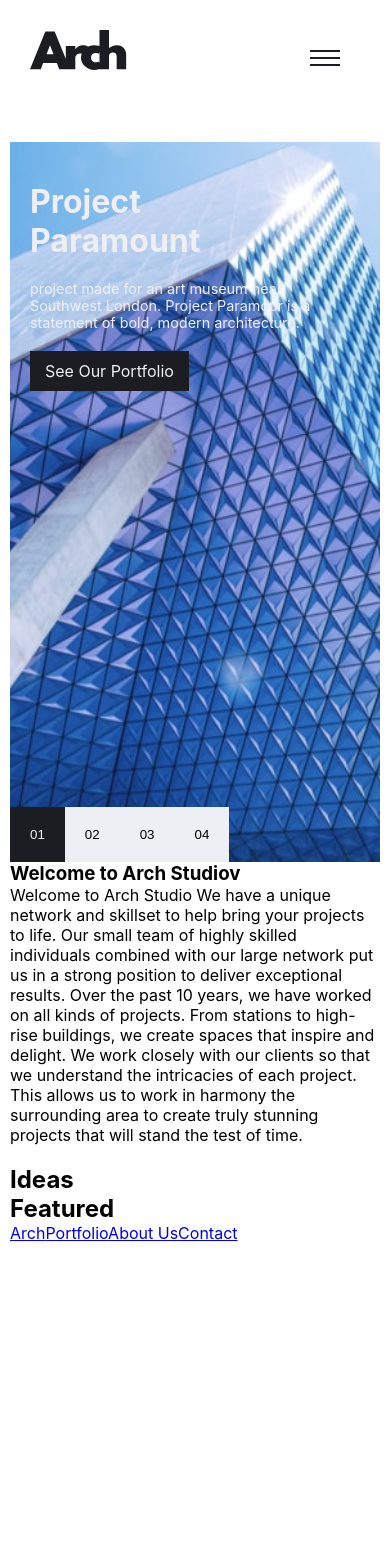
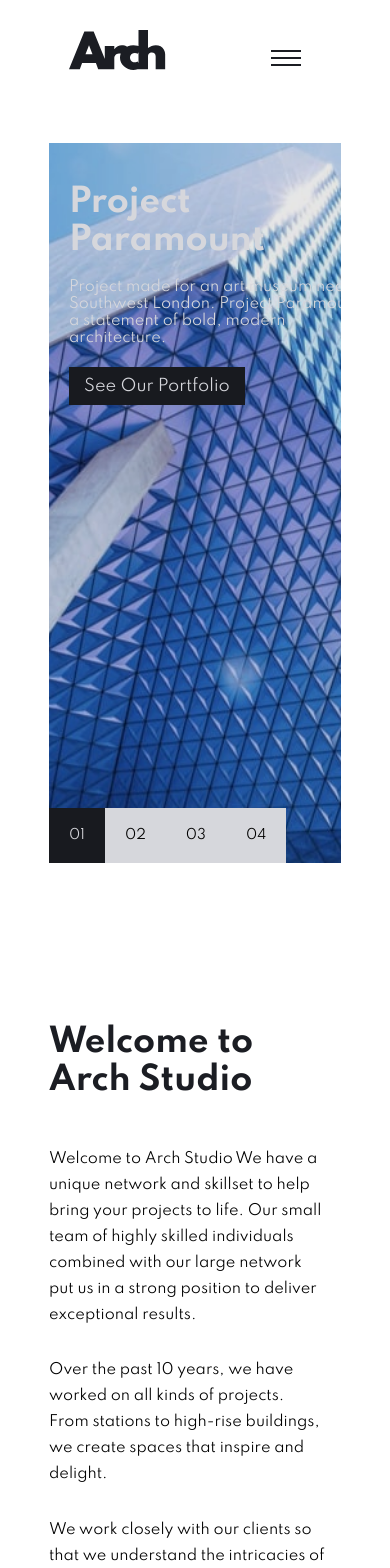
Before and after one commit to JoaquinBruhnIntive/react-landing, a React (Create React App) app: page / in a window 390 px wide. Shown: the top 1568 px of the page. Before the commit the page ends 1253 px from the top, so only its background shows below. Built offline with nearby package versions, Linux system fonts and the light colour scheme.

Commit message:
[main update] Finished the Welcome component with responsiveness implemented, also did some minor fixes to some of the CSS files of hero.css, hero.slider, app.css, globalStyle.css and added the fonts import to index.html

```diff
--- a/public/index.html
+++ b/public/index.html
@@ -24,6 +24,14 @@
       work correctly both with client-side routing and a non-root public URL.
       Learn how to configure a non-root public URL by running `npm run build`.
     -->
+    <link
+      href="https://fonts.googleapis.com/css2?family=Spartan:wght@100;200;300;400;500;600;700;800;900&display=swap"
+      rel="stylesheet"
+    />
+    <script
+      src="https://kit.fontawesome.com/d1ee8b2c82.js"
+      crossorigin="anonymous"
+    ></script>
     <title>React App</title>
   </head>
   <body>
--- a/src/App.css
+++ b/src/App.css
@@ -9,10 +9,11 @@
   width: 80%;
   padding: 10px;
 }
+
 @media screen and(max-width:586px) {
+  .content {
+    width: 100%;
+    padding: 10px;
+  }
 
 }
-.content {
-  width: 100%;
-  padding: 10px;
-}
--- a/src/components/index/hero/hero.css
+++ b/src/components/index/hero/hero.css
@@ -1,3 +1,5 @@
+@import url(../../../globalStyle.css);
+
 .hero {
     margin-top: 3rem;
 }
--- a/src/components/index/hero/heroSlide/heroSlide.css
+++ b/src/components/index/hero/heroSlide/heroSlide.css
@@ -5,28 +5,38 @@
     overflow: hidden;
     background-position: center;
     background-size: cover;
+    opacity: 0.9;
     transition: 0.4s;
     width: 100%;
     height: 720px;
 }
+
+.slide-opacity{
+    background-color: black;
+}
+
 .hero-content{
     position: absolute;
     width: 600px;
     top: 20px;
     padding:20px;
 }
+
 .hero-content > h2{
     font-size: 4rem;
     color: var(--very-light-grey);
 }
+
 .hero-content > h2:nth-child(2){
     margin-bottom: 20px;
 }
+
 .hero-content > p {
     font-size: 1.2rem;
     margin-bottom: 30px;
     color: var(--very-light-grey);
 }
+
 .hero-content > a{
     font-size: 1.3rem;
     text-decoration: none;
@@ -37,17 +47,20 @@
     background-color: var(--very-dark-blue);
 
 }
+
 .buttonController{
     position: absolute;
     display: inline-block;
     bottom: 0;
 }
+
 .buttonController > button{
     border: none;
     padding: 30px;
     background-color: var(--very-light-grey);
 }
 /*----------diferent slide classes------------*/
+
 .paramour{
     background-image: url(../../../../assets/home/desktop/image-hero-paramour.jpg);
 }
--- a/src/components/index/hero/heroSlide/heroSlide.jsx
+++ b/src/components/index/hero/heroSlide/heroSlide.jsx
@@ -12,12 +12,13 @@ const HeroSlide = ({ slideData }) => {
 
 
     return (
+        <div className="slide-opacity">
             <div className={slideData[currentSlide].class}>
                 <div className="hero-content">
                     <h2>Project</h2>
                     <h2>Paramount</h2>
                     <p>
-                    project made for an art museum near Southwest London. Project Paramour is a statement of bold, modern architecture.
+                        Project made for an art museum near Southwest London. Project Paramour is a statement of bold, modern architecture.
                     </p>
                     <Link to="/portfolio">see our portfolio</Link>
                 </div>
@@ -25,6 +26,7 @@ const HeroSlide = ({ slideData }) => {
                 {slideData.map((slide, index) => <button onClick={() => toggleSlide(index)}>0{index + 1}</button>)}
             </div>
             </div>
+        </div>
     );
 }
 
--- a/src/components/index/index.css
+++ b/src/components/index/index.css
@@ -0,0 +1 @@
+@import url(../../globalStyle.css);
--- /dev/null
+++ b/src/components/index/welcome/welcome.css
@@ -0,0 +1,76 @@
+@import url(../../../globalStyle.css);
+
+.welcome{
+    position: relative;
+    margin-top: 20rem;
+}
+
+.welcome > h2 {
+    position: absolute;
+    top: -13rem;
+    left: -3rem;
+    font-size: 10rem;
+    display: inline-block;
+    color: var(--light-grey);
+}
+
+.welcome > div {
+    width: 95%;
+}
+
+.welcome > div > h3 {
+    font-size: 4rem;
+    color: var(--very-dark-blue);
+    margin-bottom: 3rem;
+    width: 500px;
+}
+
+.welcome > div > p {
+    font-size: 1.4rem;
+    line-height: 1.8;
+    margin-bottom: 30px;
+}
+
+@media screen and (max-width: 1000px){
+
+    .welcome{
+        margin-top: 10rem;
+    }
+
+    .welcome > h2{
+        display: none;
+    }
+}
+
+@media screen and (max-width: 1000px) {
+
+    .welcome > div > p {
+        font-size: 1.3rem;
+    }
+}
+
+@media screen and (max-width: 800px) {
+
+    .welcome > div > h3 {
+        font-size: 2.5rem;
+        margin-bottom: 3rem;
+        width: 350px;
+    }
+
+    .welcome > div > p {
+        font-size: 1rem;
+    }
+}
+
+@media screen and (max-width: 586px) {
+
+    .welcome > div > h3 {
+        font-size: 2rem;
+        margin-bottom: 3rem;
+        width: 250px;
+    }
+
+    .welcome > div > p {
+        font-size: 0.9rem;
+    }
+}
--- a/src/components/index/welcome/welcome.jsx
+++ b/src/components/index/welcome/welcome.jsx
@@ -1,15 +1,21 @@
+import './welcome.css';
+
 const Welcome = () => {
     return (
-        <section>
+        <section className="welcome">
+            <h2>Welcome</h2>
             <div>
-                <h3>Welcome to Arch Studiov</h3>
+                <h3>Welcome to Arch Studio</h3>
                 <p>
                     Welcome to Arch Studio We have a unique network and skillset to help bring your projects to life. Our small team of highly skilled individuals combined with our large network put us in a strong position to deliver exceptional results.
+                </p>
+                <p>
                     Over the past 10 years, we have worked on all kinds of projects. From stations to high-rise buildings, we create spaces that inspire and delight.
+                </p>
+                <p>
                     We work closely with our clients so that we understand the intricacies of each project. This allows us to work in harmony the surrounding area to create truly stunning projects that will stand the test of time.
                 </p>
             </div>
-            <img src="" alt="" />
         </section>
     )
 }
--- a/src/globalStyle.css
+++ b/src/globalStyle.css
@@ -1,7 +1,8 @@
 * {
     margin: 0;
     padding: 0;
-    box-sizing: border-box
+    box-sizing: border-box;
+    font-family: 'Spartan', sans-serif;
 }
 
 :root {
--- a/src/styles.css
+++ b/src/styles.css
@@ -133,35 +133,6 @@
     background-color: white;
 }
 
-
-
-.slide:first-child {
-    background-image: url("assets/home/desktop/image-hero-paramour.jpg");
-    background-size: cover;
-    background-position: center;
-    box-shadow: inset 0 0 0 1000px rgba(17, 16, 19, 0.507);
-}
-
-.slide:nth-child(2) {
-    background-image: url("assets/home/desktop/image-hero-seraph.jpg");
-    background-size: cover;
-    background-position: center;
-    box-shadow: inset 0 0 0 1000px rgba(17, 16, 19, 0.438);
-}
-
-.slide:nth-child(3) {
-    background-image: url("assets/home/desktop/image-hero-federal.jpg");
-    background-size: cover;
-    background-position: center;
-    box-shadow: inset 0 0 0 1000px rgba(17, 16, 19, 0.432);
-}
-
-.slide:nth-child(4) {
-    background-image: url("assets/home/desktop/image-hero-trinity.jpg");
-    background-size: cover;
-    background-position: center;
-    box-shadow: inset 0 0 0 1000px rgba(17, 16, 19, 0.445);
-}
 
 /* Welcome ******************************/
 
@@ -852,32 +823,6 @@ textarea {
 
 
 /* Responsive hero slides */
-@media (max-width:718px) {
-    .content {
-        width: 500px;
-    }
-}
-
-@media (max-width:586px) {
-    .content {
-        width: 350px;
-    }
-
-    .slide__desc {
-        font-size: .9rem;
-    }
-
-    .container {
-        width: 100%;
-        padding: 10px;
-    }
-
-
-}
-
-
-
-
 
 
 @media (max-width: 644px) {
```
Lines whose indentation alone changed are shown as unchanged.
